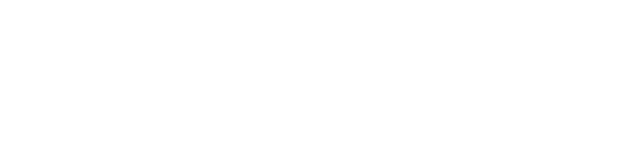
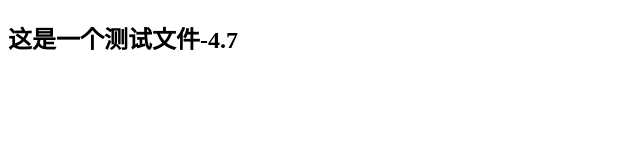
Before and after one commit to w3cteching/testpro1, a plain HTML site: page index.html in a window 1280 px wide. Shown: the whole page, without its empty margins (0-640 px from the left). Drawn offline with Linux system fonts and the light colour scheme.

Commit message:
修改了index.html

```diff
--- a/index.html
+++ b/index.html
@@ -7,6 +7,6 @@
     <title>Document</title>
 </head>
 <body>
-
+    <h2>这是一个测试文件-4.7</h2>
 </body>
 </html>
```
